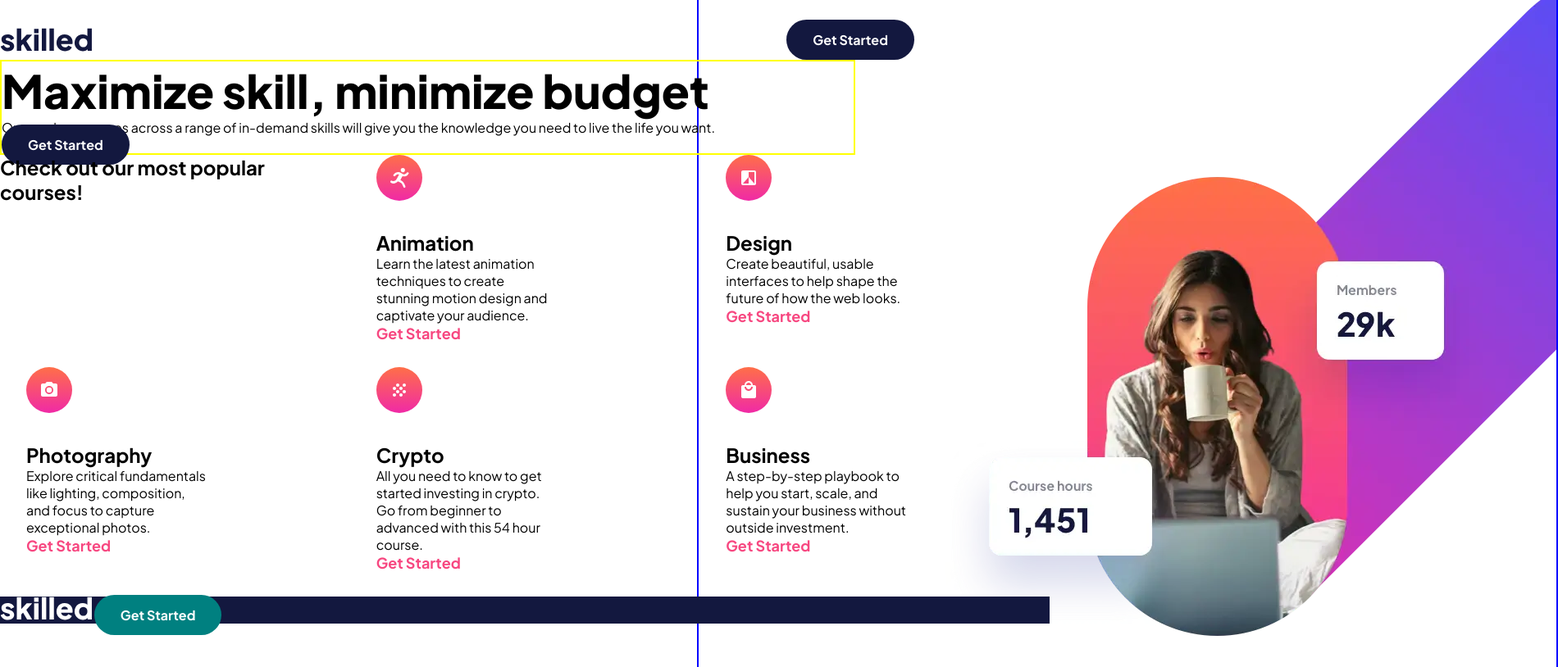
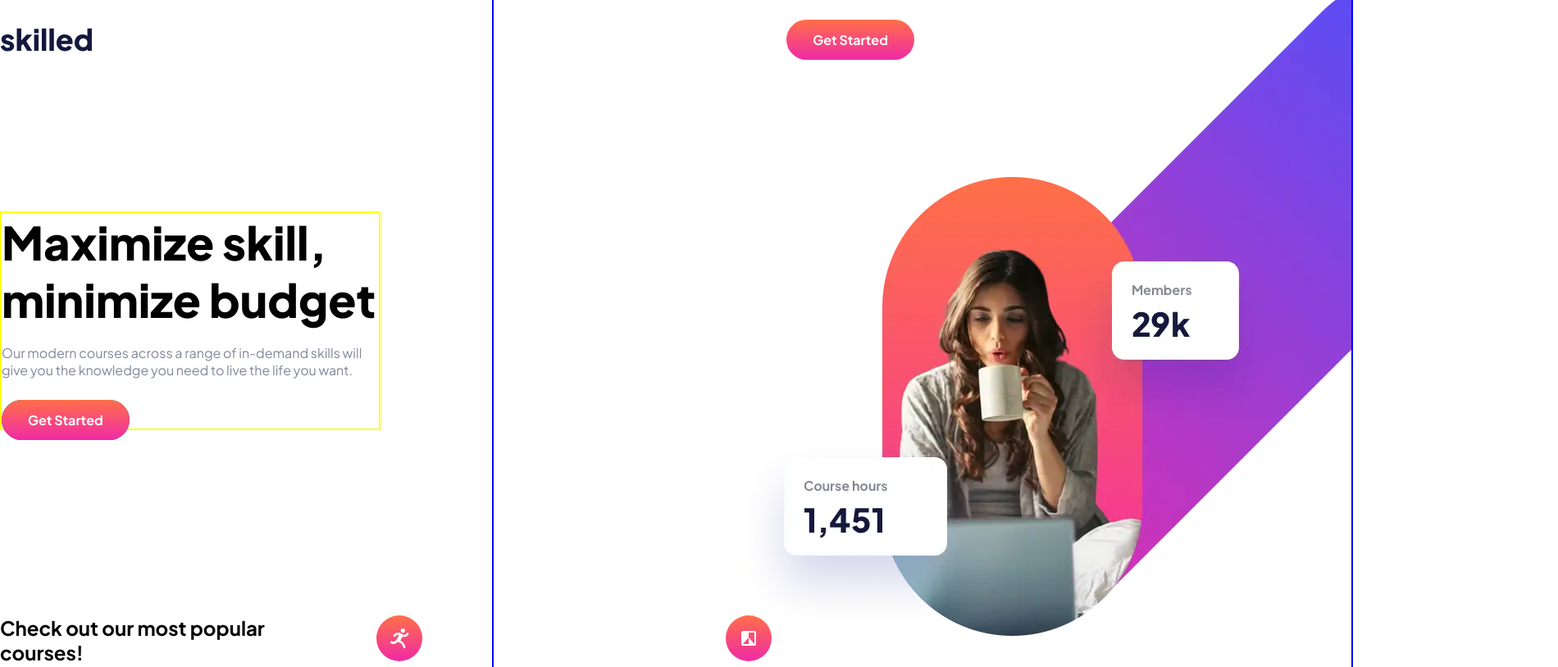
Before and after one commit to jreed-11/JR-skilled-E-learning-page, a plain HTML site: page index.html in a window 1280 px wide. Shown: the top 814 px of the page at 82% size, 1900 px wide, since content can reach past the window. Drawn offline with Linux system fonts and the light colour scheme.

Commit message:
hero styles updated

```diff
--- a/index.html
+++ b/index.html
@@ -25,7 +25,7 @@
         </header>
         <section class="hero__grid__content">
           <h1 class="hero__grid__title">Maximize skill, minimize budget</h1>
-          <p class="hero__grid__text">
+          <p class="hero__grid__text text__clr-primary">
             Our modern courses across a range of in-demand skills will give you
             the knowledge you need to live the life you want.
           </p>
@@ -55,7 +55,7 @@
           />
           <div class="info__card__description">
             <h2 class="info__card__title">Animation</h2>
-            <p class="info__card__text">
+            <p class="info__card__text text__clr-primary">
               Learn the latest animation techniques to create stunning motion
               design and captivate your audience.
             </p>
@@ -71,7 +71,7 @@
           />
           <div class="info__card__description">
             <h2 class="info__card__title">Design</h2>
-            <p class="info__card__text">
+            <p class="info__card__text text__clr-primary">
               Create beautiful, usable interfaces to help shape the future of
               how the web looks.
             </p>
@@ -86,7 +86,7 @@
           />
           <div class="info__card__description">
             <h2 class="info__card__title">Photography</h2>
-            <p class="info__card__text">
+            <p class="info__card__text text__clr-primary">
               Explore critical fundamentals like lighting, composition, and
               focus to capture exceptional photos.
             </p>
@@ -101,7 +101,7 @@
           />
           <div class="info__card__description">
             <h2 class="info__card__title">Crypto</h2>
-            <p class="info__card__text">
+            <p class="info__card__text text__clr-primary">
               All you need to know to get started investing in crypto. Go from
               beginner to advanced with this 54 hour course.
             </p>
@@ -116,7 +116,7 @@
           />
           <div class="info__card__description">
             <h2 class="info__card__title">Business</h2>
-            <p class="info__card__text">
+            <p class="info__card__text text__clr-primary">
               A step-by-step playbook to help you start, scale, and sustain your
               business without outside investment.
             </p>
--- a/style.css
+++ b/style.css
@@ -17,8 +17,7 @@
   /* Button colors */
   --clr-btn1: #13183f;
   /* Button gradients */
-  --clr-btn2: rgb(240, 42, 166), rgb(255, 111, 72), hsl(322, 87%, 55%),
-    hsl(13 100% 64%);
+  --clr-btn2: linear-gradient(rgb(255, 111, 72), rgb(240, 42, 166));
   --clr-btn3: rgb(72, 81, 255), rgb(240, 42, 166), hsl(237, 100%, 64%),
     hsl(322, 87%, 55%);
   /* Button Hoover States  */
@@ -86,6 +85,12 @@ body {
   text-decoration: none;
 }
 
+/* Font Colors */
+
+.text__clr-primary {
+  color: var(--clr-primary);
+}
+
 /* -------------------------- */
 
 /* Hero Grid Area */
@@ -96,6 +101,7 @@ body {
     "grid-header grid-header"
     "grid-content grid-img";
   /* position: relative; */
+  margin-bottom: 14.12rem;
   max-width: 100%;
 }
 
@@ -106,7 +112,8 @@ body {
 .hero__grid__img {
   grid-area: grid-img;
   position: absolute;
-  left: 850px;
+  /* min-width: 61rem; */
+  left: 600px;
   top: -100px;
 
   z-index: -1;
@@ -131,6 +138,8 @@ body {
   border: 2px solid yellow;
   align-self: center;
   grid-area: grid-content;
+  margin-top: 11.56rem;
+  max-width: 29rem;
 }
 
 .hero__grid__title {
@@ -138,9 +147,13 @@ body {
   font-weight: var(--fw-extraBold);
 }
 
+.hero__grid__text {
+  padding: 1.25rem 0 2.5rem 0;
+}
+
 .hero__grid__btn {
   align-self: end;
-  background-color: var(--clr-btn1);
+  background-image: var(--clr-btn2);
 
   margin-right: 10.32rem;
 }
@@ -149,6 +162,8 @@ body {
 
 .info-grid {
   grid-template-columns: repeat(3, 1fr);
+
+  /* margin-top: 6rem; */
 }
 
 .info__card__img {
```
